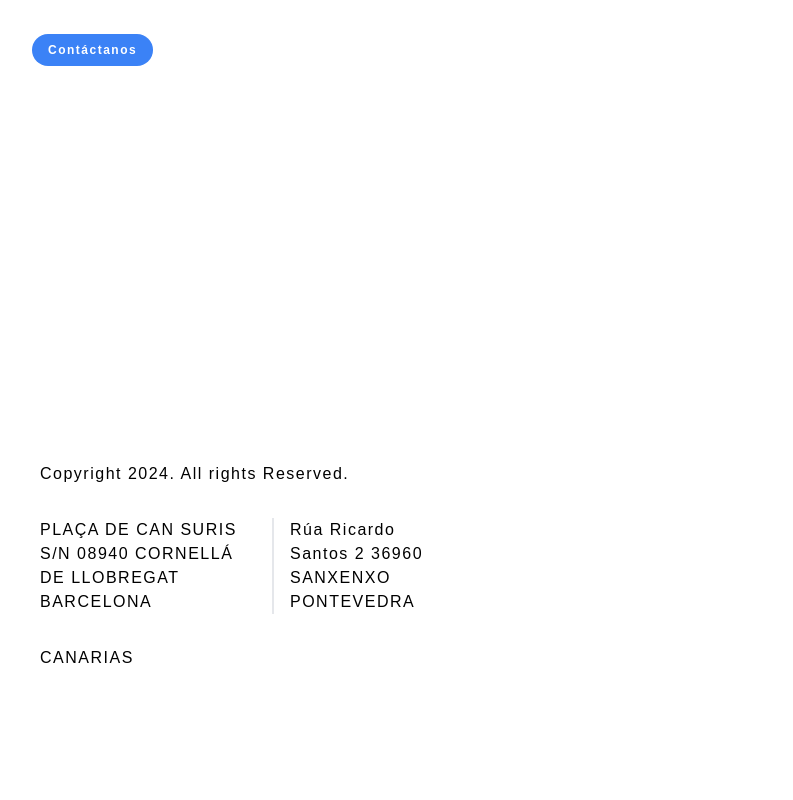
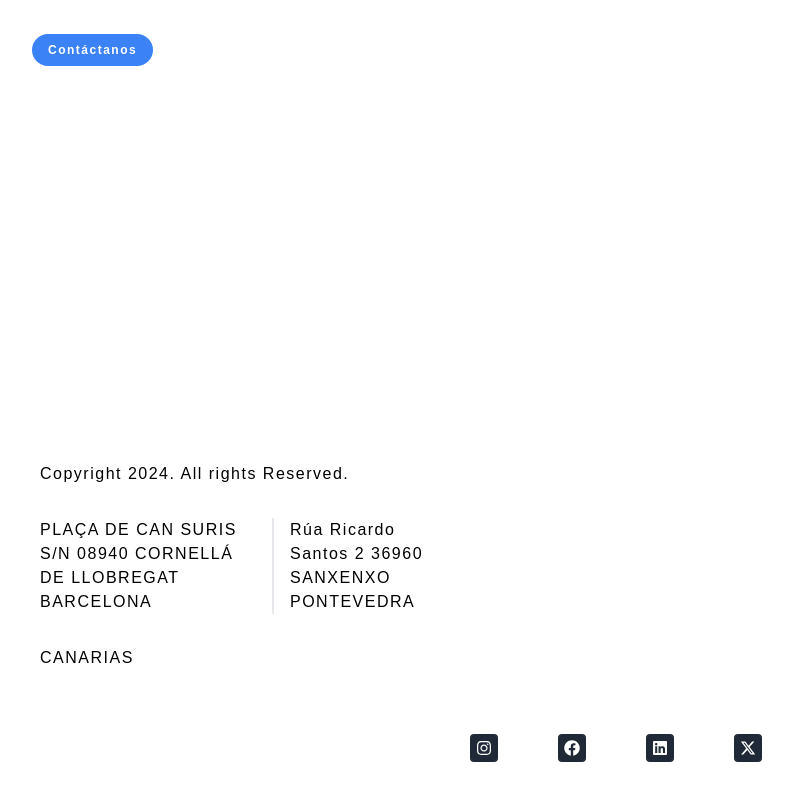
Before and after one commit to gravitad-dev/landing-abril-octagoncode-p2-4, a React (Vite) app: page / in a window 1280 px wide. Shown: the part 6987-7787 px from the top of the page, without its empty margins (24-817 px from the left). Before the commit the page ends 7681 px from the top, so only its background shows below. Built offline with nearby package versions, Linux system fonts and the light colour scheme; a web font is replaced by a local one.

Commit message:
Social buttons

```diff
--- a/package.json
+++ b/package.json
@@ -17,6 +17,7 @@
     "icons": "^1.0.0",
     "react": "^18.2.0",
     "react-dom": "^18.2.0",
+    "react-icons": "^5.2.1",
     "router": "^1.3.8"
   },
   "devDependencies": {
--- a/src/components/LandingPage/LandingPage.jsx
+++ b/src/components/LandingPage/LandingPage.jsx
@@ -4,16 +4,20 @@ import Hero from "../Hero/Hero";
 import Layout from "../Layout/Layout";
 import Body from "../Body/Body";
 import Footer from "../Footer/Footer";
+import SocialButtons from "../Socials";
 
 function LandingPage() {
   return (
     <div>
       <Navbar />
       <Layout>
-        <section id="product"><Hero /></section>
+        <section id="product">
+          <Hero />
+        </section>
         <Body />
       </Layout>
       <Footer />
+      <SocialButtons />
     </div>
   );
 }
--- /dev/null
+++ b/src/components/Socials.jsx
@@ -0,0 +1,51 @@
+import { FaInstagram } from "react-icons/fa";
+import { FaFacebook } from "react-icons/fa";
+import { FaLinkedin } from "react-icons/fa";
+import { FaXTwitter } from "react-icons/fa6";
+
+const social = [
+  {
+    id: 0,
+    url: "",
+    icon: <FaInstagram />,
+  },
+  {
+    id: 1,
+    url: "",
+    icon: <FaFacebook />,
+  },
+  {
+    id: 2,
+    url: "",
+    icon: <FaLinkedin />,
+  },
+  {
+    id: 3,
+    url: "",
+    icon: <FaXTwitter />,
+  },
+];
+
+function SocialButtons() {
+  return (
+    <div className="flex py-10 justify-center">
+      <ul>
+        <li className="flex gap-[60px]">
+          {social.map((item) => (
+            <a
+              key={item.id}
+              href={item.url}
+              target="_blank"
+              rel="noreferrer"
+              className="hover:bg-[#474748] bg-gray-800 h-[28px] w-[28px] rounded-[4px] text-white text-[16px] flex justify-center items-center"
+            >
+              {item.icon}
+            </a>
+          ))}
+        </li>
+      </ul>
+    </div>
+  );
+}
+
+export default SocialButtons;
```
Also changed, not shown: 1 other file (tests, documents, lock files or other folders).
